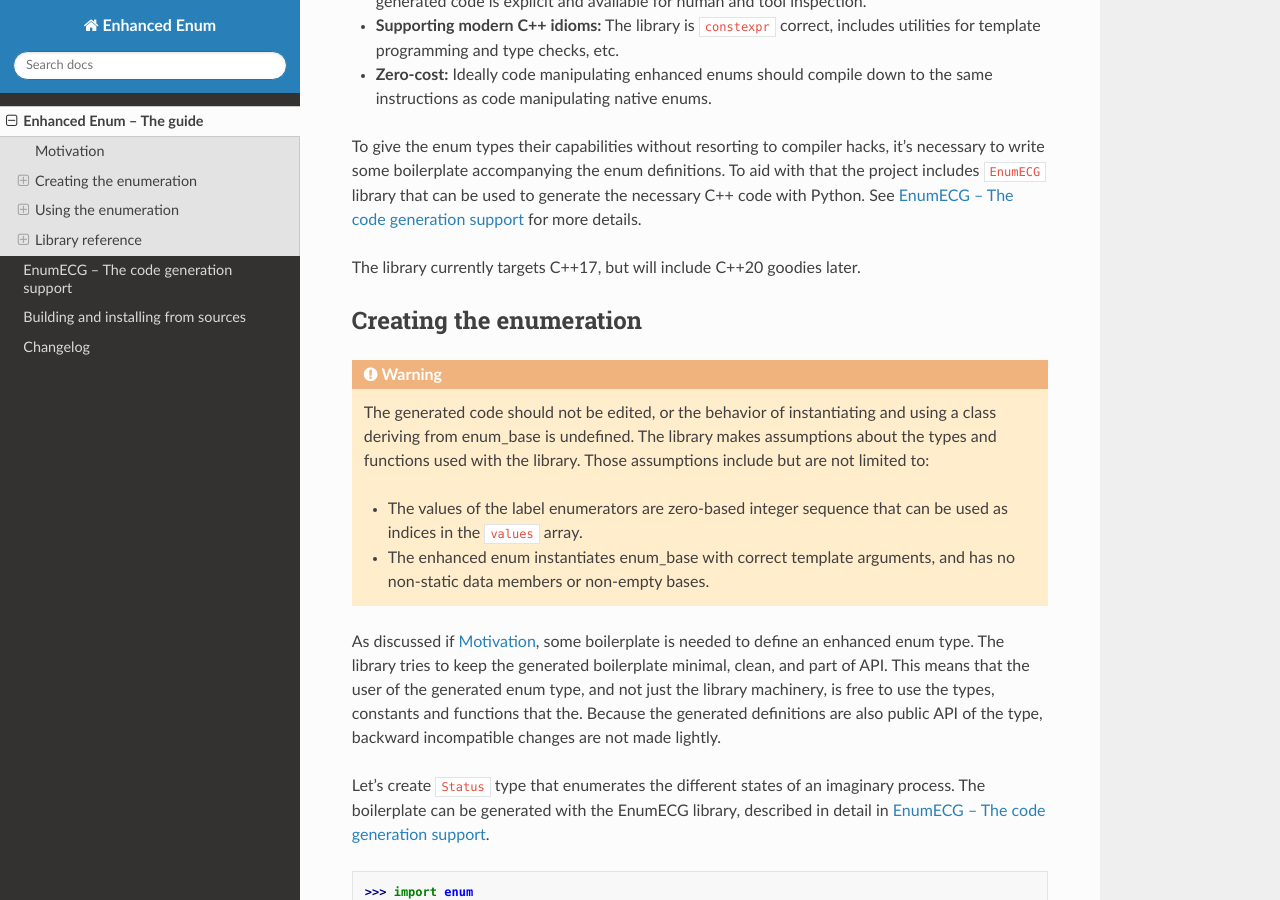
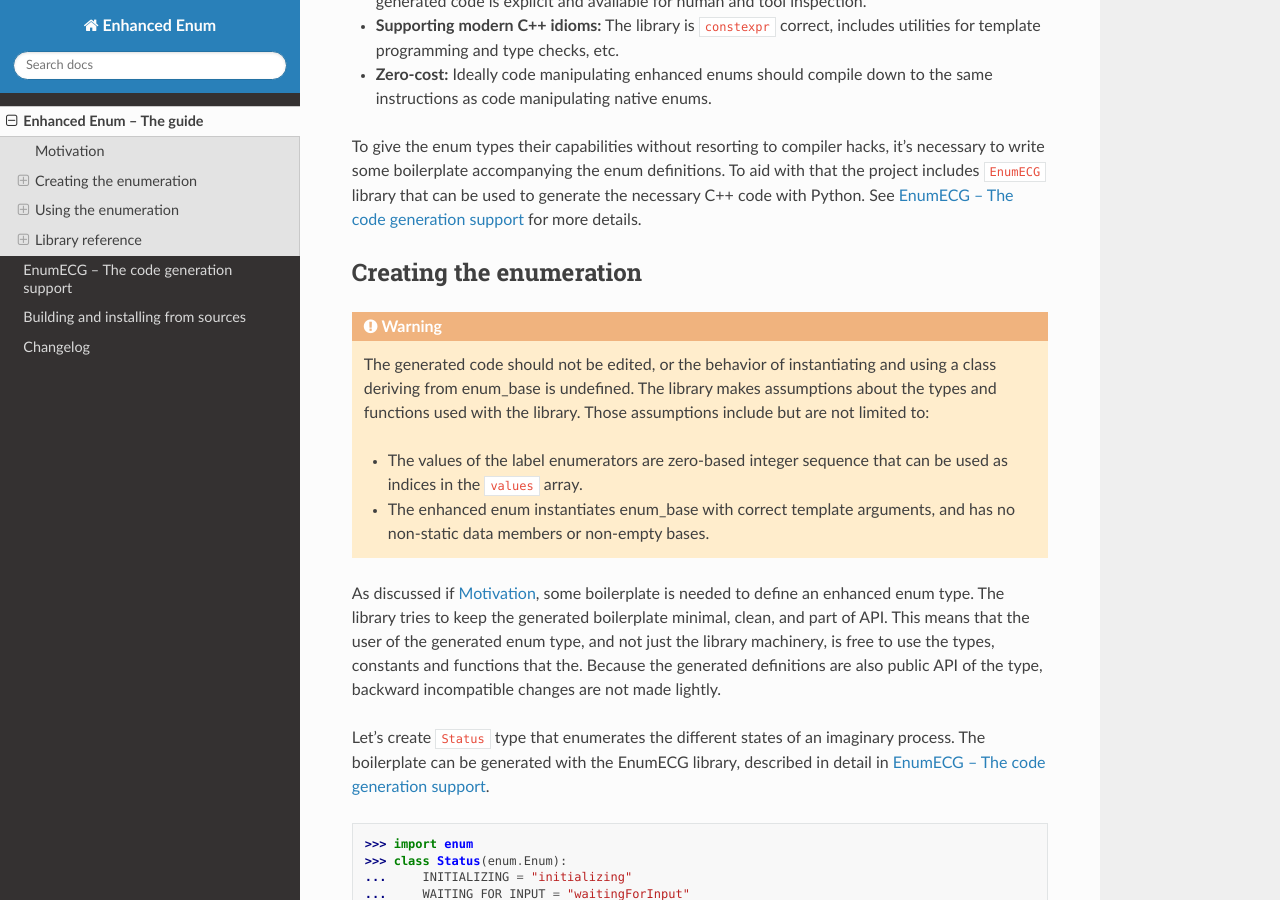
Before and after one commit to jasujm/enhanced-enum, a Sphinx documentation site: the page built from docs/enhancedenumlib.rst, in a window 1280 px wide and 900 px high, scrolled down 778 px. Built offline with Sphinx 7.4.7 and the Read the Docs theme 2.0.0, drawn with Linux system fonts in a browser that asks for light colours.

```diff
--- a/CHANGELOG.rst
+++ b/CHANGELOG.rst
@@ -1,5 +1,8 @@
 Unreleased
 ----------
+
+Added
+  - Three-way comparison operator for C++20 builds
 
 Fixed
   - Do not return dangling references from ``enum_iterator::operator*()`` and
--- a/docs/enhancedenumlib.rst
+++ b/docs/enhancedenumlib.rst
@@ -53,9 +53,6 @@ compiler hacks, it's necessary to write some boilerplate accompanying
 the enum definitions. To aid with that the project includes
 ``EnumECG`` library that can be used to generate the necessary C++
 code with Python. See :ref:`enumecg-library` for more details.
-
-The library currently targets C++17, but will include C++20 goodies
-later.
 
 .. _enhancedenum-creating:
 
```
Also changed, not shown: 4 other files.
